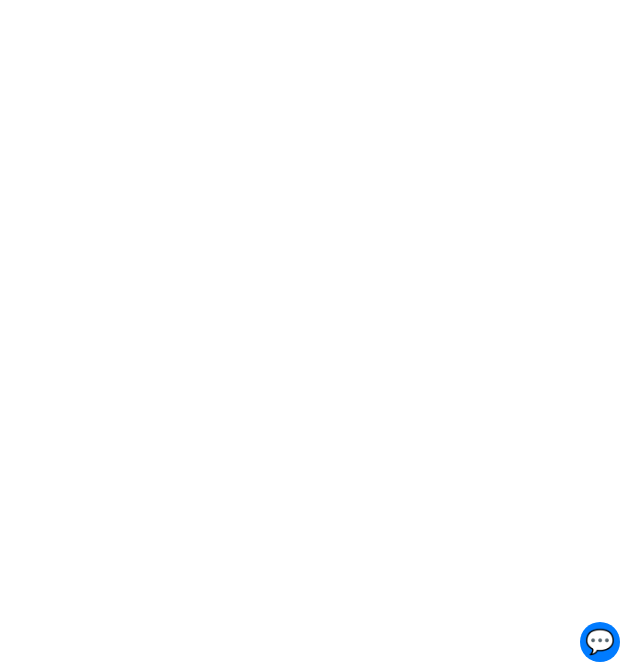
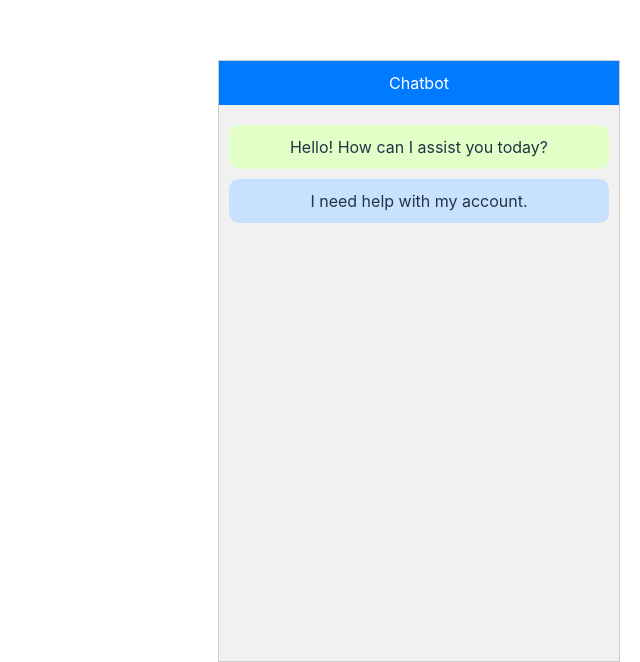
Before and after one commit to Israr-Star/chat-ui, a React (Vite) app: page / in a window 1280 px wide. Shown: the part 138-800 px from the top of the page, without its empty margins (640-1280 px from the left). Built offline with nearby package versions, Linux system fonts and the light colour scheme.

Commit message:
mychat14

```diff
--- a/src/Chatbot.tsx
+++ b/src/Chatbot.tsx
@@ -1,12 +1,10 @@
-import React, { useState } from 'react'
+import React from 'react'
 
 const Chatbot: React.FC = () => {
-  const [visible, setVisible] = useState(false)
-
   return (
     <>
       {/* Toggle Button */}
-      <div
+      {/* <div
         style={{
           width: '40px',
           height: '40px',
@@ -28,10 +26,7 @@ const Chatbot: React.FC = () => {
         ) : (
           <span style={{ fontSize: '24px', color: 'white' }}>&#128172;</span>
         )}
-      </div>
-
-      {/* Chatbot UI */}
-      {visible && (
+      </div> */}
       <div
         style={{
           position: 'fixed',
@@ -90,7 +85,7 @@ const Chatbot: React.FC = () => {
           </div>
         </div>
       </div>
-      )}
+      {/* Chatbot UI */}
     </>
   )
 }
```
Lines whose indentation alone changed are shown as unchanged.
